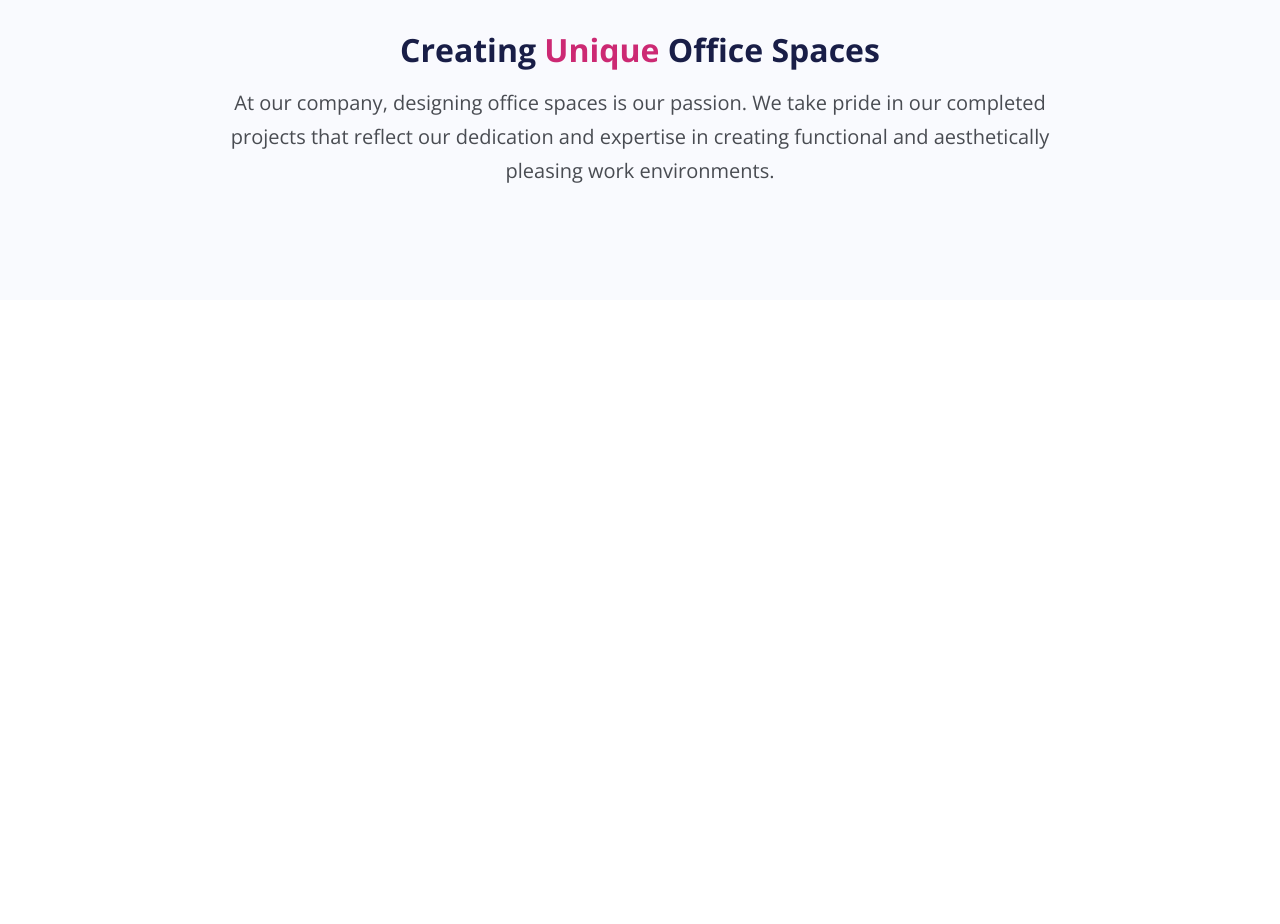
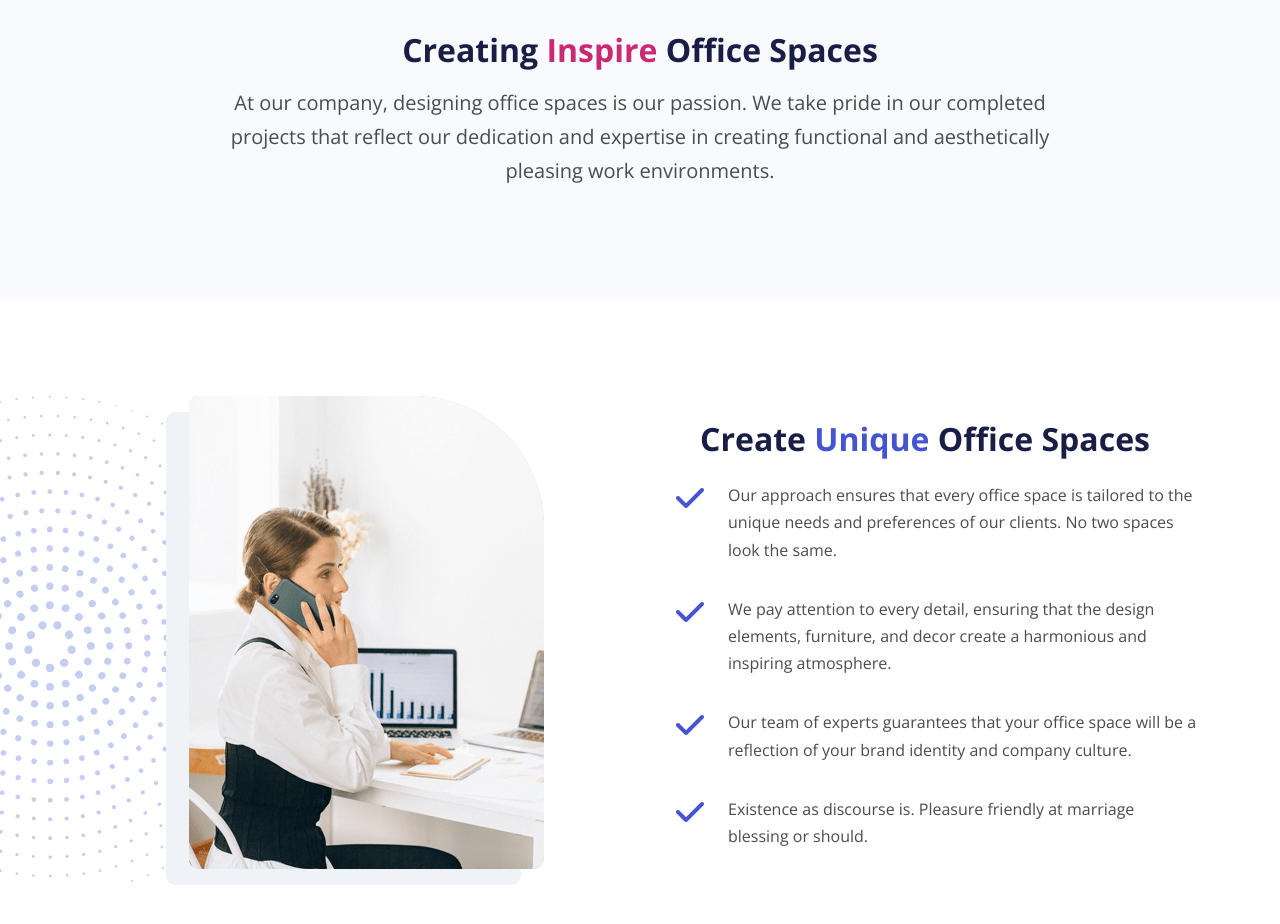
Before and after one commit to eldiaby/Yavin-Office-Design, a website: page index.html in a window 1280 px wide. Shown: the part 1175-2099 px from the top of the page. Before the commit the page ends 1475 px from the top, so only its background shows below. Drawn offline with nearby package versions, Linux system fonts and the light colour scheme.

Commit message:
Add first details section

```diff
--- a/index.html
+++ b/index.html
@@ -173,13 +173,13 @@
       </section>
       <!-- End of the stats section-->
       <!-- ================================================================ -->
-      <!-- =======================================  -->
+      <!-- ====================================================================  -->
       <!-- Start of the introduction-->
       <section class="section-introduction py-6 bg-light" id="introduction">
         <div class="row">
-          <div class="col-md-8 offset-2 text-center">
+          <div class="col-lg-8 offset-lg-2 text-center">
             <h2 class="text-capitalize">
-              Creating <span class="text-secondary">unique</span> office spaces
+              Creating <span class="text-secondary">inspire</span> office spaces
             </h2>
             <p class="fs-5">
               At our company, designing office spaces is our passion. We take
@@ -191,7 +191,63 @@
         </div>
       </section>
       <!-- End of the introduction-->
-      <!-- =======================================  -->
+      <!-- ===============================================================  -->
+      <!-- Start of the details-->
+      <section class="section-details position-relative my-6 overflow-hidden" id="details">
+        <img src="./images/decoration-star.svg" class="position-absolute decoration-star" alt="" title="" />
+
+        <div class="container position-relative z-3">
+          <div class="row">
+            <div class="col-lg-6">
+              <div class="image-container d-flex justify-content-center">
+                <img src="./images/details-1.png" alt="" title="" />
+              </div>
+            </div>
+            <!-- Second column -->
+            <div class="col-lg-6">
+              <div class="mt-4">
+                <h2 class="text-capitalize mb-4 text-center">
+                  Create <span class="text-primary">unique</span> office spaces
+                </h2>
+                <ul class="list-unstyled">
+                  <li class="d-flex mb-3">
+                    <i class="fas fa-check text-primary fa-2x mx-4"></i>
+                    <p>
+                      Our approach ensures that every office space is tailored to
+                      the unique needs and preferences of our clients. No two
+                      spaces look the same.
+                    </p>
+                  </li>
+                  <li class="d-flex mb-3">
+                    <i class="fas fa-check text-primary fa-2x mx-4"></i>
+                    <p>
+                      We pay attention to every detail, ensuring that the design
+                      elements, furniture, and decor create a harmonious and
+                      inspiring atmosphere.
+                    </p>
+                  </li>
+                  <li class="d-flex mb-3">
+                    <i class="fas fa-check text-primary fa-2x mx-4"></i>
+                    <p>
+                      Our team of experts guarantees that your office space will
+                      be a reflection of your brand identity and company culture.
+                    </p>
+                  </li>
+                  <li class="d-flex mb-3">
+                    <i class="fas fa-check text-primary fa-2x mx-4"></i>
+                    <p>
+                      Existence as discourse is. Pleasure friendly at marriage
+                      blessing or should.
+                    </p>
+                  </li>
+                </ul>
+              </div>
+            </div>
+          </div>
+        </div>
+      </section>
+      <!-- End of the details-->
+      <!-- ================================================================ -->
     </main>
     <!-- End of the main page content -->
     <!-- ================================================================ -->
--- a/sass/pages/_home.scss
+++ b/sass/pages/_home.scss
@@ -0,0 +1,6 @@
+.section-details {
+  & .decoration-star {
+    left: -200px;
+    width: 500px;
+  }
+}
```
Also changed, not shown: css/style.css.
